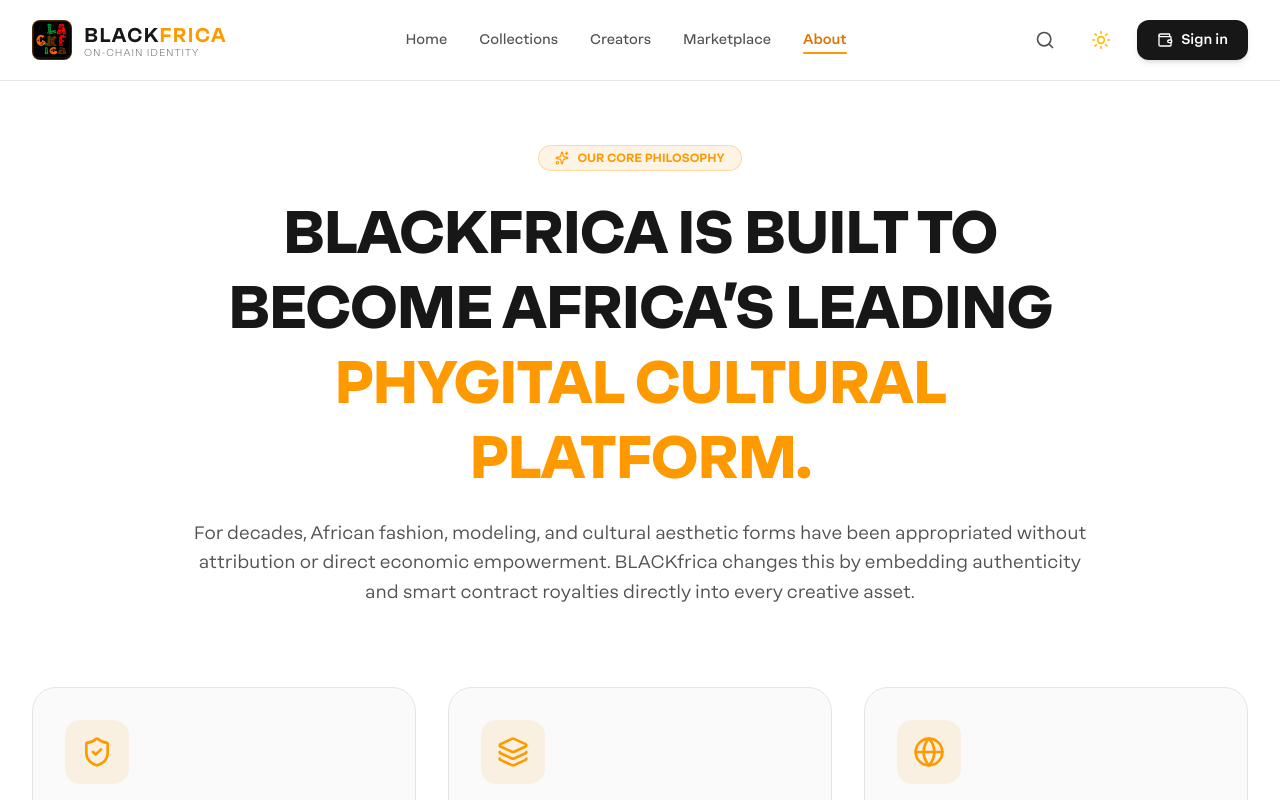
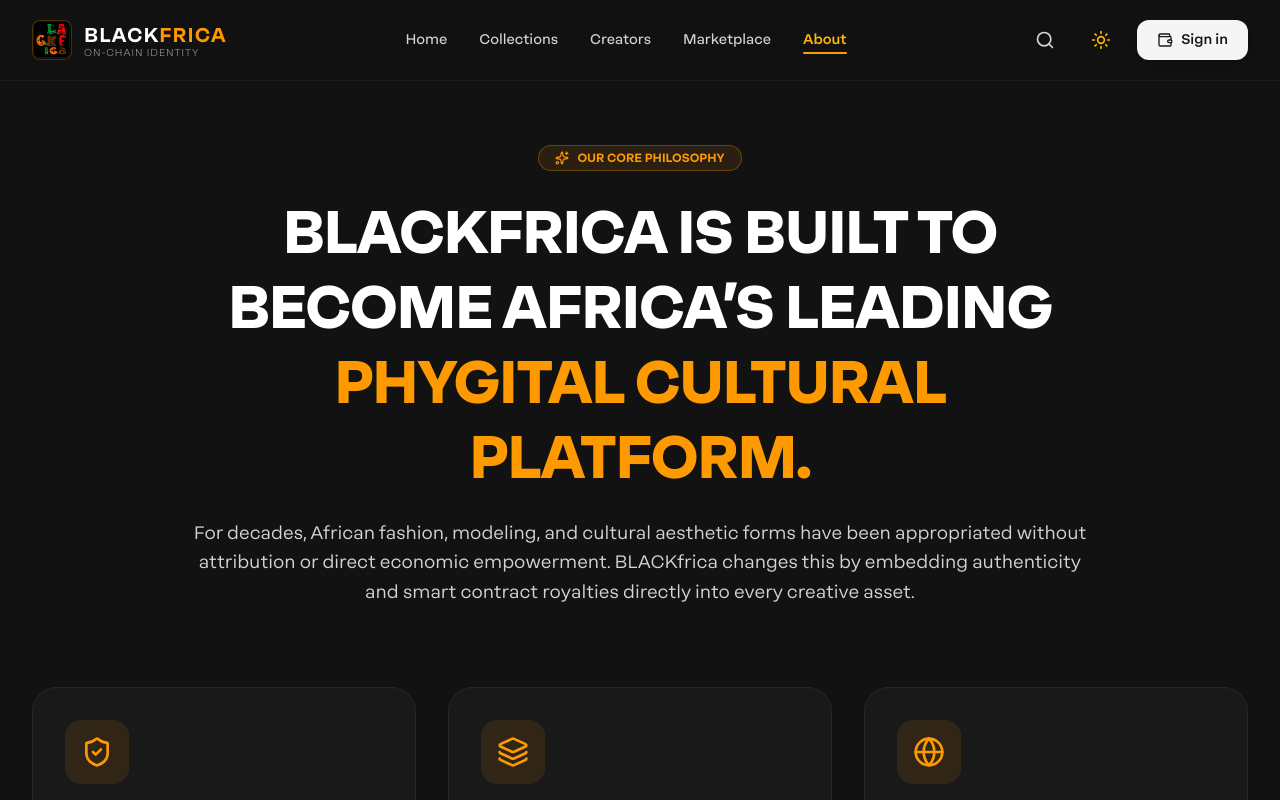
Before and after one commit to Kaycee276/blackfrica-fe, a Next.js app: page /about in a window 1280 px wide. Shown: the top 800 px of the page. Built offline with nearby package versions, Linux system fonts and the light colour scheme.

Commit message:
fix: enable Tailwind v4 class-based dark mode variant and ThemeProvider class toggling

```diff
--- a/src/app/globals.css
+++ b/src/app/globals.css
@@ -1,8 +1,15 @@
 @import "tailwindcss";
+
+@custom-variant dark (&:where(.dark, .dark *));
 
 :root {
   --background: #ffffff;
   --foreground: #171717;
+}
+
+.dark {
+  --background: #131212;
+  --foreground: #ffffff;
 }
 
 @theme inline {
@@ -12,16 +19,10 @@
   --font-mono: var(--font-mono), monospace;
 }
 
-@media (prefers-color-scheme: dark) {
-  :root {
-    --background: #131212;
-    --foreground: #ffffff;
-  }
-}
-
 body {
-  background: var(--background);
+  background-color: var(--background);
   color: var(--foreground);
   font-family: var(--font-galano), system-ui, -apple-system, BlinkMacSystemFont, "Segoe UI", Roboto, sans-serif;
   font-weight: 300;
+  transition: background-color 0.3s ease, color 0.3s ease;
 }
--- a/src/app/layout.tsx
+++ b/src/app/layout.tsx
@@ -66,7 +66,7 @@
   children: React.ReactNode;
 }>) {
   return (
-    <html lang="en" className={`dark ${neueGalano.variable}`}>
+    <html lang="en" className={`dark ${neueGalano.variable}`} suppressHydrationWarning>
       <body className="bg-white dark:bg-[#131212] text-neutral-900 dark:text-neutral-100 font-sans font-light antialiased min-h-screen flex flex-col justify-between selection:bg-amber-500 selection:text-black">
         <ThemeProvider>
           <Navbar />
--- a/src/components/ThemeProvider.tsx
+++ b/src/components/ThemeProvider.tsx
@@ -1,10 +1,15 @@
 'use client';
 
-import React, { useEffect } from 'react';
+import React, { useEffect, useState } from 'react';
 import { useThemeStore } from '@/store/useThemeStore';
 
 export const ThemeProvider = ({ children }: { children: React.ReactNode }) => {
   const { theme } = useThemeStore();
+  const [mounted, setMounted] = useState(false);
+
+  useEffect(() => {
+    setMounted(true);
+  }, []);
 
   useEffect(() => {
     const root = document.documentElement;
@@ -13,7 +18,7 @@
     } else {
       root.classList.remove('dark');
     }
-  }, [theme]);
+  }, [theme, mounted]);
 
   return <>{children}</>;
 };
```
